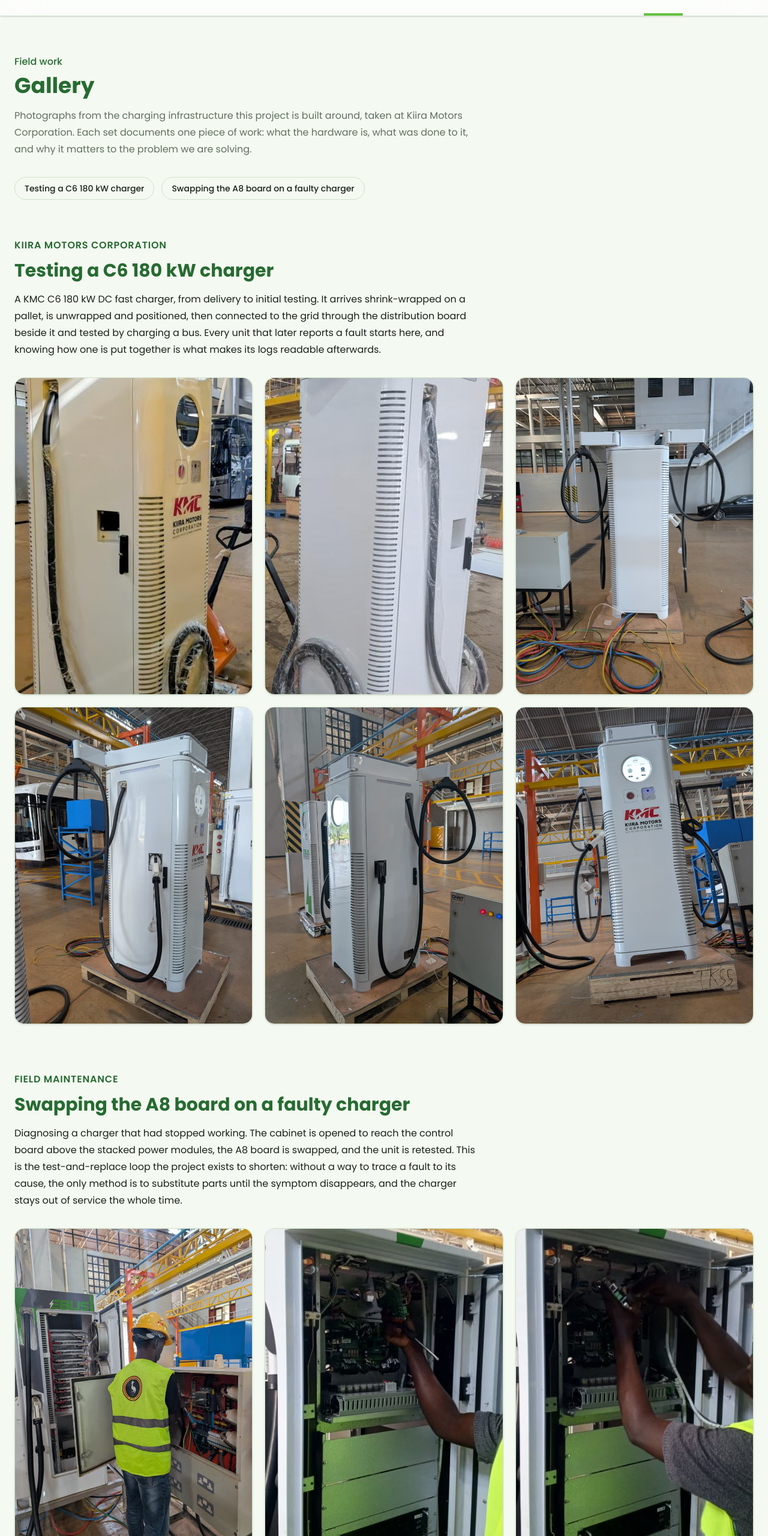
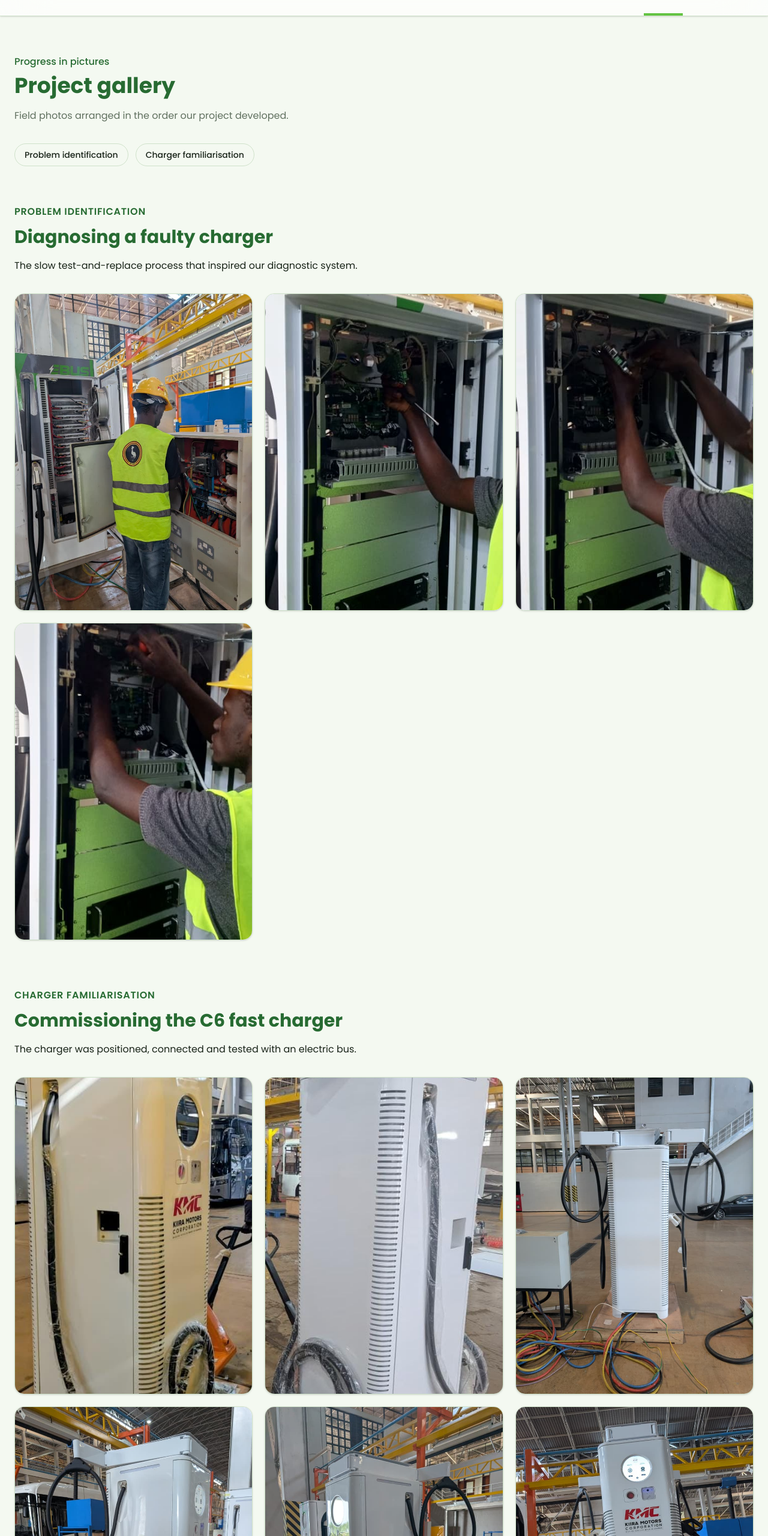
Before and after one commit to blackbody256/final-year-project-blog, a Next.js app: page /gallery in a window 1280 px wide. Shown: the part 46-2606 px from the top of the page at 60% size. Built offline with nearby package versions, Linux system fonts and the light colour scheme.

Commit message:
feat(gallery): update gallery metadata and improve descriptions for clarity feat(progress): add gallery link to progress entries for enhanced navigation

```diff
--- a/src/app/gallery/page.tsx
+++ b/src/app/gallery/page.tsx
@@ -5,7 +5,7 @@ import { galleryCollections } from "@/data/gallery";
 export const metadata: Metadata = {
   title: "Gallery",
   description:
-    "Field photographs of electric-bus charging infrastructure at Kiira Motors Corporation: commissioning, maintenance and fault diagnosis.",
+    "Project progress in photographs from Kiira Motors Corporation.",
 };
 
 export default function GalleryPage() {
@@ -18,15 +18,14 @@ export default function GalleryPage() {
       </noscript>
 
       <div className="mx-auto max-w-7xl">
-        <p className="font-medium text-accent-text">Field work</p>
+        <p className="font-medium text-accent-text">Progress in pictures</p>
 
-        <h1 className="mt-2 text-4xl font-bold text-primary">Gallery</h1>
+        <h1 className="mt-2 text-4xl font-bold text-primary">
+          Project gallery
+        </h1>
 
-        <p className="mt-4 max-w-3xl leading-7 text-muted">
-          Photographs from the charging infrastructure this project is built
-          around, taken at Kiira Motors Corporation. Each set documents one
-          piece of work: what the hardware is, what was done to it, and why it
-          matters to the problem we are solving.
+        <p className="mt-4 max-w-xl leading-7 text-muted">
+          Field photos arranged in the order our project developed.
         </p>
 
         {/* Jump links */}
@@ -38,7 +37,7 @@ export default function GalleryPage() {
                   href={`#${collection.slug}`}
                   className="inline-block rounded-full border border-border px-4 py-2 text-sm font-medium text-foreground transition-colors hover:border-accent hover:text-accent-text"
                 >
-                  {collection.title}
+                  {collection.eyebrow}
                 </a>
               </li>
             ))}
--- a/src/components/progress/ProgressEntry.tsx
+++ b/src/components/progress/ProgressEntry.tsx
@@ -1,6 +1,6 @@
-import {
-  ProgressEntry as ProgressEntryType,
-} from "@/data/progress";
+import Link from "next/link";
+import { Images } from "lucide-react";
+import { ProgressEntry as ProgressEntryType } from "@/data/progress";
 import TeamMemberBadge from "./TeamMemberBadge";
 
 type ProgressEntryProps = {
@@ -76,6 +76,16 @@ export default function ProgressEntry({
             {entry.description}
           </p>
 
+          {entry.gallerySlug && (
+            <Link
+              href={`/gallery#${entry.gallerySlug}`}
+              className="mt-6 inline-flex items-center gap-2 rounded-full border border-primary/25 bg-primary/5 px-4 py-2.5 text-sm font-semibold text-primary transition-colors hover:border-accent hover:bg-accent hover:text-accent-foreground focus-visible:outline-2 focus-visible:outline-offset-2 focus-visible:outline-accent"
+            >
+              <Images className="h-4 w-4" aria-hidden="true" />
+              View field photos
+            </Link>
+          )}
+
           {/* Contributors */}
           <div className="mt-6 flex flex-wrap items-center gap-x-5 gap-y-3">
             {entry.members.map((member) => (
--- a/src/data/gallery.ts
+++ b/src/data/gallery.ts
@@ -17,81 +17,81 @@ export type GalleryCollection = {
 
 export const galleryCollections: GalleryCollection[] = [
   {
+    slug: "problem-identification",
+    title: "Diagnosing a faulty charger",
+    eyebrow: "Problem identification",
+    caption:
+      "The slow test-and-replace process that inspired our diagnostic system.",
+    images: [
+      {
+        src: "/gallery/a8-board-swap/01.jpeg",
+        alt: "Switching off the feeder pillar before inspecting the charger.",
+        width: 768,
+        height: 1020,
+      },
+      {
+        src: "/gallery/a8-board-swap/02.jpeg",
+        alt: "Removing the faulty A8 control board.",
+        width: 432,
+        height: 984,
+      },
+      {
+        src: "/gallery/a8-board-swap/03.jpeg",
+        alt: "Wiring the replacement A8 board.",
+        width: 432,
+        height: 984,
+      },
+      {
+        src: "/gallery/a8-board-swap/04.jpeg",
+        alt: "Securing the replacement board before testing.",
+        width: 432,
+        height: 984,
+      },
+    ],
+  },
+  {
     slug: "c6-180kw-charger",
-    title: "Testing a C6 180 kW charger",
-    eyebrow: "Kiira Motors Corporation",
+    title: "Commissioning the C6 fast charger",
+    eyebrow: "Charger familiarisation",
     caption:
-      "A KMC C6 180 kW DC fast charger, from delivery to initial testing. It arrives shrink-wrapped on a pallet, is unwrapped and positioned, then connected to the grid through the distribution board beside it and tested by charging a bus. Every unit that later reports a fault starts here, and knowing how one is put together is what makes its logs readable afterwards.",
+      "The charger was positioned, connected and tested with an electric bus.",
     images: [
       {
         src: "/gallery/c6-180kw-charger/01.jpeg",
-        alt: "A KMC-branded C6 charger cabinet standing on a pallet, its charging cable still wrapped in protective plastic, with a bus visible on the factory floor behind it.",
+        alt: "Wrapped KMC C6 charger on its delivery pallet.",
         width: 443,
         height: 879,
       },
       {
         src: "/gallery/c6-180kw-charger/02.jpeg",
-        alt: "Side view of the same charger still in its delivery wrapping, showing the full-height ventilation louvres and both cables coiled and bagged at the base.",
+        alt: "Side view of the wrapped charger and coiled cables.",
         width: 473,
         height: 931,
       },
       {
         src: "/gallery/c6-180kw-charger/03.jpeg",
-        alt: "The unwrapped charger positioned on a plywood base with both connectors hanging from overhead support arms and commissioning cables laid across the floor.",
+        alt: "Unwrapped charger with cables suspended from its support arms.",
         width: 768,
         height: 1020,
       },
       {
         src: "/gallery/c6-180kw-charger/04.jpeg",
-        alt: "The charger seen from the front during positioning, both charging cables suspended and the temporary supply cabling still routed across the floor.",
+        alt: "Front view while positioning the charger.",
         width: 768,
         height: 1020,
       },
       {
         src: "/gallery/c6-180kw-charger/05.jpeg",
-        alt: "The charger connected for testing beside an EBUS unit, with a CHiNT distribution box and its indicator lamps wired in to the right.",
+        alt: "Charger connected to the distribution box for testing.",
         width: 768,
         height: 1020,
       },
       {
         src: "/gallery/c6-180kw-charger/06.jpeg",
-        alt: "The finished charger head-on, showing the display, emergency stop button and KMC branding, with both connectors holstered.",
+        alt: "Commissioned KMC C6 charger with both connectors holstered.",
         width: 768,
         height: 1020,
       },
     ],
   },
-  {
-    slug: "a8-board-swap",
-    title: "Swapping the A8 board on a faulty charger",
-    eyebrow: "Field maintenance",
-    caption:
-      "Diagnosing a charger that had stopped working. The cabinet is opened to reach the control board above the stacked power modules, the A8 board is swapped, and the unit is retested. This is the test-and-replace loop the project exists to shorten: without a way to trace a fault to its cause, the only method is to substitute parts until the symptom disappears, and the charger stays out of service the whole time.",
-    images: [
-      {
-        src: "/gallery/a8-board-swap/01.jpeg",
-        alt: "Andrew switching of the feeder pillar  so that he can diagnose the charger",
-        width: 768,
-        height: 1020,
-      },
-      {
-        src: "/gallery/a8-board-swap/02.jpeg",
-        alt: "The old faulty A8 board is removed",
-        width: 432,
-        height: 984,
-      },
-      {
-        src: "/gallery/a8-board-swap/03.jpeg",
-        alt: "A new A8 board is being wired and connected.",
-        width: 432,
-        height: 984,
-      },
-      {
-        src: "/gallery/a8-board-swap/04.jpeg",
-        alt: "The new A8 board is screwed back for testing.",
-        width: 432,
-        height: 984,
-      },
-    ],
-  },
 ];
--- a/src/data/progress.ts
+++ b/src/data/progress.ts
@@ -6,6 +6,7 @@ export type ProgressEntry = {
   title: string;
   description: string;
   members: TeamMember[];
+  gallerySlug?: string;
 };
 
 export const memberColors: Record<TeamMember, string> = {
@@ -23,6 +24,7 @@ export const progressEntries: ProgressEntry[] = [
     description:
       "One of the members in the team identified a key challenge in diagnosing EV fast charger failures during her internship at Kiira Vehicle Plant in Jinja.",
     members: ["Treasure"],
+    gallerySlug: "problem-identification",
   },
 
   {
```
